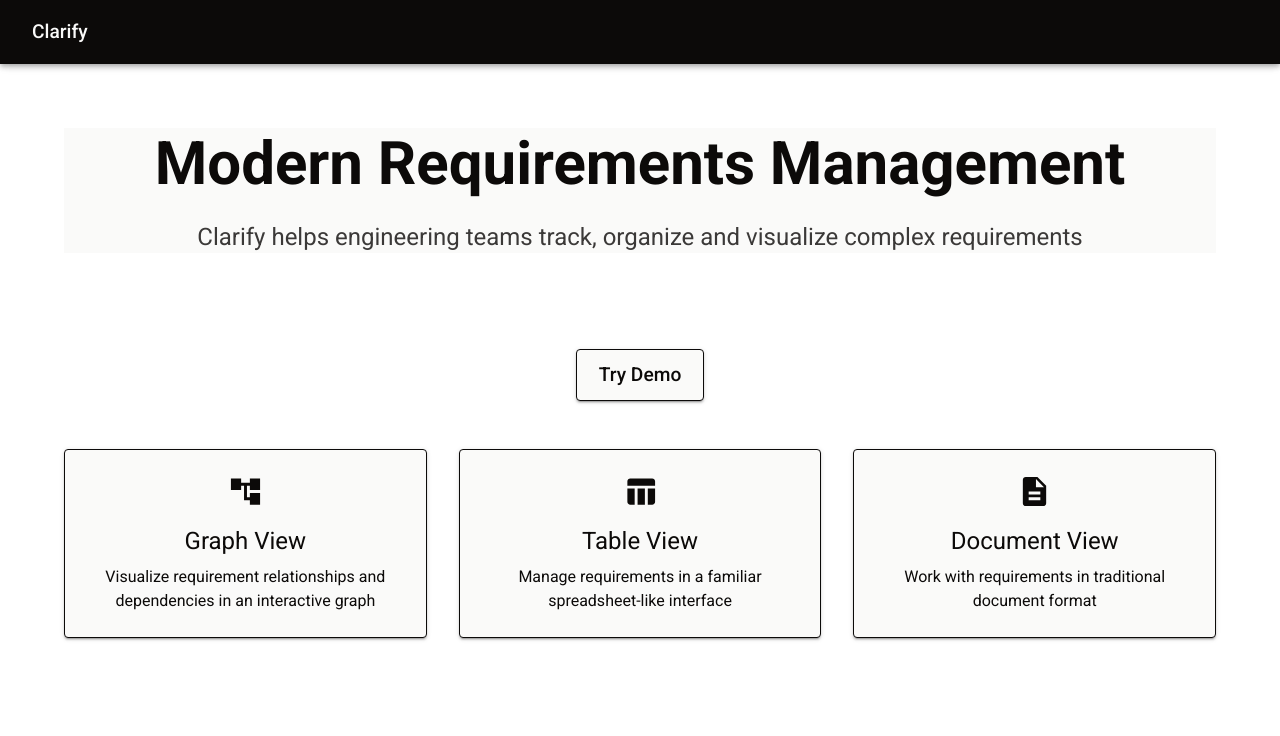
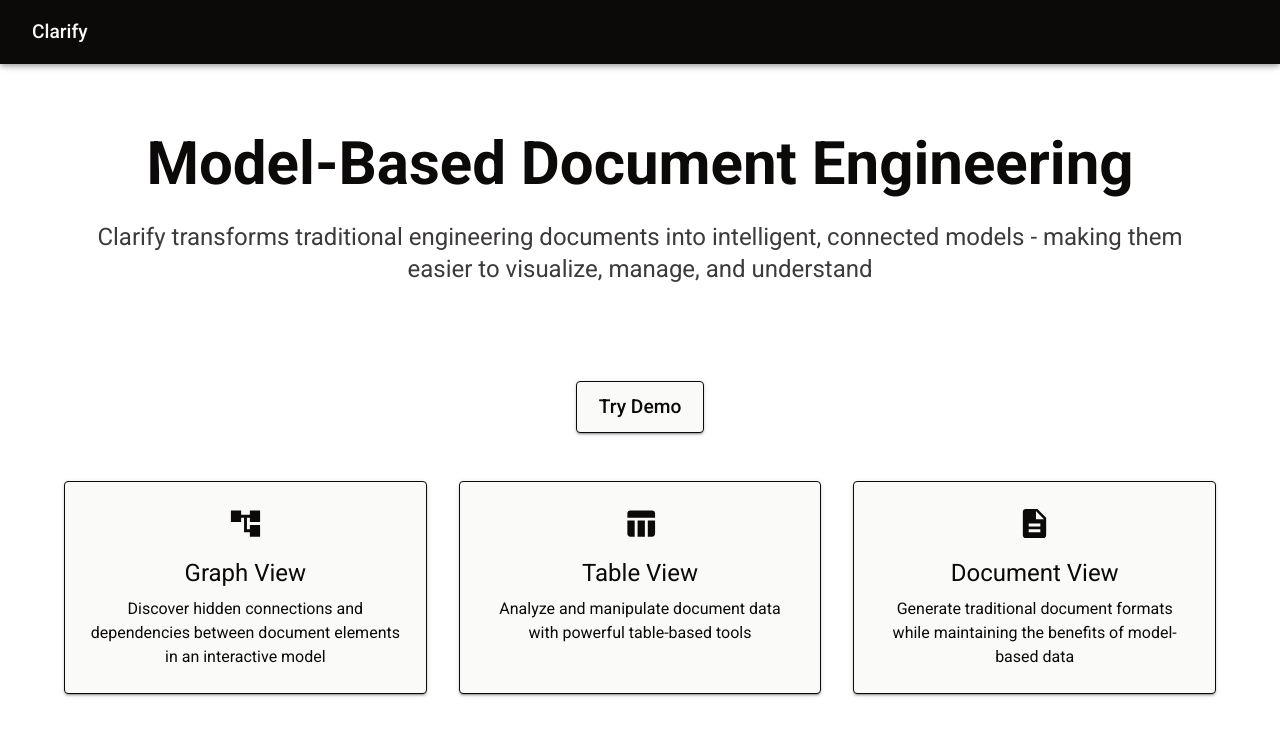
Before and after one commit to jmdigiorgio/clarify, a React (Create React App) app: page / in a window 1280 px wide. Shown: the top 736 px of the page. Built offline with nearby package versions, Linux system fonts and the light colour scheme.

Commit message:
reworking graph view

```diff
--- a/src/App.js
+++ b/src/App.js
@@ -1,27 +1,24 @@
-// Imports necessary components from React Router library
-import { BrowserRouter as Router, Route, Routes, useLocation } from 'react-router-dom';
+import { BrowserRouter as Router, Route, Routes } from 'react-router-dom';
 import { ThemeProvider } from '@mui/material/styles';
+import { AppBar, Toolbar } from '@mui/material';
 
-// Import page and component files
 import Home from './pages/Home';
-import Demo from './pages/Demo';
-import AppBar from './components/ui/navigation/AppBar';
-import theme from './styles/Theme'; // This will now include font imports
-
-// AppBarWrapper needed because useLocation hook must be used inside Router
-function AppBarWrapper() {
-  const location = useLocation();
-  return <AppBar showProject={location.pathname.startsWith('/demo')} />;
-}
+import Graph from './pages/Graph';
+import ClarifyButton from './components/ui/buttons/ClarifyButton';
+import theme from './styles/Theme';
 
 function App() {
   return (
     <ThemeProvider theme={theme}>
       <Router>
-        <AppBarWrapper />
+        <AppBar position="fixed" color="secondary">
+          <Toolbar>
+            <ClarifyButton />
+          </Toolbar>
+        </AppBar>
         <Routes>
           <Route path="/" element={<Home />} />
-          <Route path="/demo" element={<Demo />} />
+          <Route path="/graph" element={<Graph />} />
         </Routes>
       </Router>
     </ThemeProvider>
--- a/src/components/ui/sections/HeroSection.js
+++ b/src/components/ui/sections/HeroSection.js
@@ -1,17 +1,13 @@
 import { Typography, Box } from '@mui/material';
 import PropTypes from 'prop-types';
 
-/**
- * HeroSection displays a centered page heading with subtext
- * Strictly follows Theme.js styling
- */
 const HeroSection = ({ heading, subheading }) => (
   <Box
     sx={{
       textAlign: 'center',
       mb: 12,
       mt: 8,
-      bgcolor: 'primary.main',
+      bgcolor: 'background.default', // Using our new pure white color
     }}
   >
     <Typography
--- a/src/pages/Graph.js
+++ b/src/pages/Graph.js
@@ -0,0 +1,15 @@
+import React from 'react';
+import { Box, Typography } from '@mui/material';
+
+const Graph = () => {
+  return (
+    <Box sx={{ mt: 8, p: 3 }}>
+      <Typography variant="h4" sx={{ color: 'secondary.main' }}>
+        Graph View
+      </Typography>
+      {/* We'll rebuild the graph components here */}
+    </Box>
+  );
+};
+
+export default Graph;
--- a/src/pages/Home.js
+++ b/src/pages/Home.js
@@ -9,17 +9,19 @@ const features = [
   {
     icon: <AccountTree fontSize="large" sx={{ color: 'secondary.main' }} />,
     heading: 'Graph View',
-    description: 'Visualize requirement relationships and dependencies in an interactive graph',
+    description:
+      'Discover hidden connections and dependencies between document elements in an interactive model',
   },
   {
     icon: <TableChart fontSize="large" sx={{ color: 'secondary.main' }} />,
     heading: 'Table View',
-    description: 'Manage requirements in a familiar spreadsheet-like interface',
+    description: 'Analyze and manipulate document data with powerful table-based tools',
   },
   {
     icon: <Description fontSize="large" sx={{ color: 'secondary.main' }} />,
     heading: 'Document View',
-    description: 'Work with requirements in traditional document format',
+    description:
+      'Generate traditional document formats while maintaining the benefits of model-based data',
   },
 ];
 
@@ -32,11 +34,11 @@ export default function Home() {
       <Container maxWidth="lg">
         <Box sx={{ mb: 6 }}>
           <HeroSection
-            heading="Modern Requirements Management"
-            subheading="Clarify helps engineering teams track, organize and visualize complex requirements"
+            heading="Model-Based Document Engineering"
+            subheading="Clarify transforms traditional engineering documents into intelligent, connected models - making them easier to visualize, manage, and understand"
           />
           <Box sx={{ textAlign: 'center' }}>
-            <MainButton onClick={() => navigate('/demo')}>Try Demo</MainButton>
+            <MainButton onClick={() => navigate('/graph')}>Try Demo</MainButton>
           </Box>
         </Box>
 
--- a/src/styles/Theme.js
+++ b/src/styles/Theme.js
@@ -7,6 +7,7 @@ import '@fontsource/roboto/700.css';
 // Define color constants to ensure consistency
 const COLORS = {
   WHITE: '#fafaf9',
+  PURE_WHITE: '#ffffff', // Adding pure white
   BLACK: '#0c0a09',
   ORANGE: '#d97706',
 };
@@ -23,8 +24,12 @@ const theme = createTheme({
     accent: {
       main: COLORS.ORANGE,
     },
+    background: {
+      default: COLORS.PURE_WHITE, // This will control the page background
+      paper: COLORS.WHITE, // This keeps our components with the off-white
+    },
   },
-  // Add typography configuration to explicitly set Roboto as our font
+  // Rest of the theme configuration remains the same
   typography: {
     fontFamily: [
       'Roboto',
```
